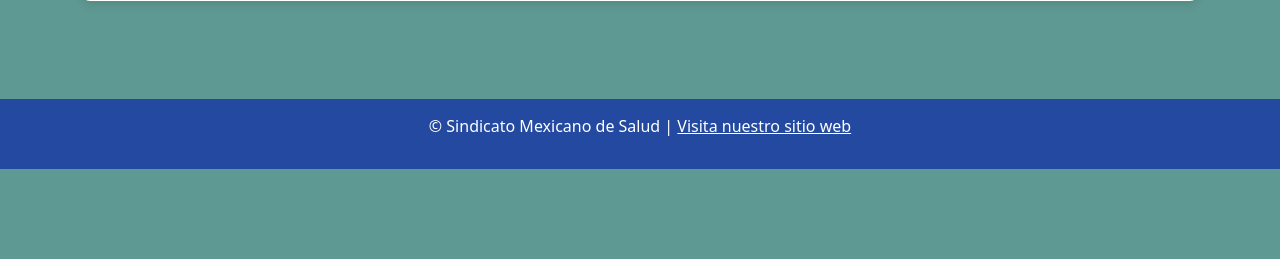
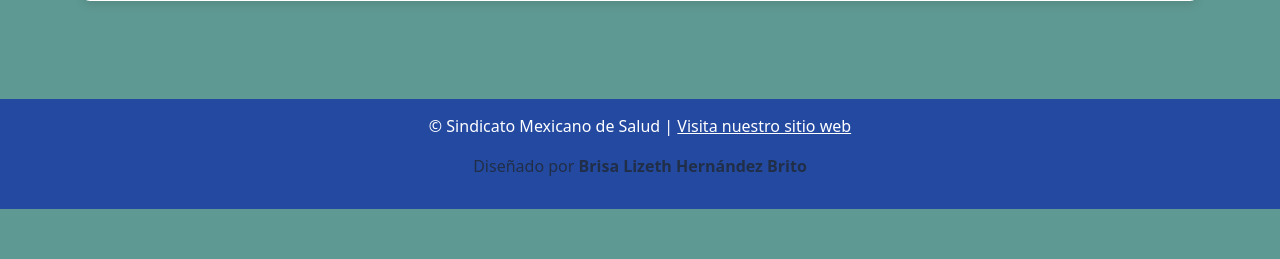
Before and after one commit to seyer100/simesa, a Flask app: page / in a window 1280 px wide. Shown: the part 477-736 px from the top of the page. Run offline with Flask 3, Linux system fonts and the light colour scheme; some libraries are stand-ins or nearby versions.

Commit message:
Update index.html

```diff
--- a/templates/index.html
+++ b/templates/index.html
@@ -55,6 +55,7 @@
     <footer class="footer">
         <div class="container">
             <p>© Sindicato Mexicano de Salud | <a href="https://sindicatomexicanodesalud.com/" target="_blank">Visita nuestro sitio web</a></p>
+            <p class="text-muted">Diseñado por <strong>Brisa Lizeth Hernández Brito</strong></p>
         </div>
     </footer>
 
```
